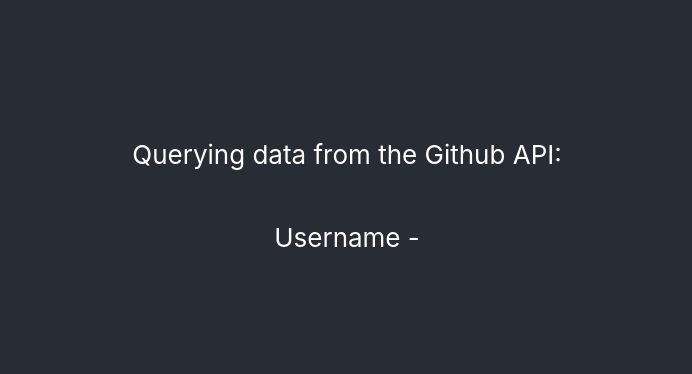
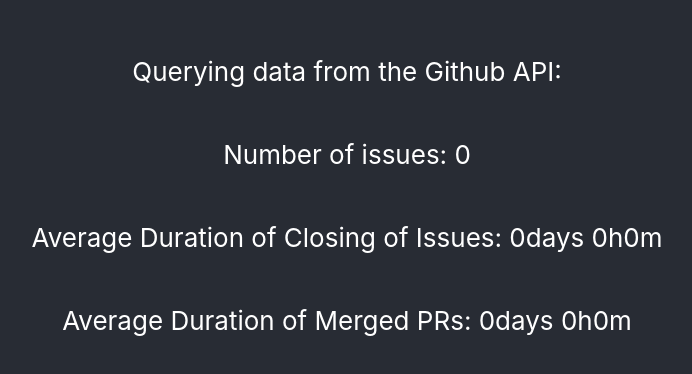
Before and after one commit to avpalmeira/github-analytics, a React (Create React App) app: page / in a window 1280 px wide. Shown: the part 204-578 px from the top of the page, without its empty margins (293-985 px from the left). Built offline with nearby package versions, Linux system fonts and the light colour scheme; no server answers.

Commit message:
show average duration of issues and prs

```diff
--- a/package.json
+++ b/package.json
@@ -7,6 +7,8 @@
     "@testing-library/react": "^11.1.0",
     "@testing-library/user-event": "^12.1.10",
     "axios": "^0.21.0",
+    "date-fns": "^2.16.1",
+    "moment": "^2.29.1",
     "react": "^17.0.1",
     "react-dom": "^17.0.1",
     "react-scripts": "4.0.0",
--- a/src/App.js
+++ b/src/App.js
@@ -1,30 +1,85 @@
 import React, { useState, useEffect } from 'react';
-import axios from 'axios';
+import moment from 'moment';
+import api from './services/api';
 import './App.css';
 
 function App() {
-  const githubApiUrl = process.env.REACT_APP_GITHUB_API_URL;
-  const accessToken = process.env.REACT_APP_GITHUB_ACCESS_TOKEN;
-  const api = axios.create({
-    baseURL: githubApiUrl,
-    headers: { authorization: `Bearer ${accessToken}` }
-  });
+  const [ issues, setIssues ] = useState([]);
+  const [ pullRequests, setPullRequests ] = useState([]);
 
-  const [ login, setLogin ] = useState("");
+  const getAverageDuration = (objects) => {
+    let averageDuration = 10;
+    if (objects[0] && objects[0].node) {
+      const mapOfDurations = objects.map((obj) => {
+        return (new Date(obj.node.closedAt) - new Date(obj.node.createdAt));
+      });
+      const sumOfDurations = mapOfDurations.reduce((total, duration) => total + duration, 0);
+      averageDuration = sumOfDurations / objects.length;
+    }
+    const duration = moment.duration(averageDuration);
+    return `${duration.get('days')}days ${duration.get('hours')}h${duration.get('minutes')}m`;
+  }
 
   useEffect(() => {
-    const fetchViewerLogin = async () => {
-      const response = await api.post('/', { query: "query { viewer { login } }" });
-      setLogin(response.data.data.viewer.login);
+    const fetchIssues = async () => {
+      const issuesQuery = `
+      query IssuesClosingTime {
+        repositoryOwner(login: "google") {
+          repository(name: "web-stories-wp") {
+            issues(last: 100, states: CLOSED) {
+              totalCount
+              edges {
+                node {
+                  createdAt
+                  closedAt
+                }
+              }
+            }
+          }
+        }
+      }`;
+      const res = await api.post('', { query: issuesQuery });
+
+      // refactor!
+      const retrievedIssues = res.data.data.repositoryOwner.repository.issues.edges;
+      setIssues(retrievedIssues);
     }
-    fetchViewerLogin();
-  });
+    const fetchPullRequests = async () => {
+      const pullRequestsQuery = `
+      query IssuesClosingTime {
+        repositoryOwner(login: "google") {
+          repository(name: "web-stories-wp") {
+            pullRequests(last: 100, states: CLOSED) {
+              totalCount
+              edges {
+                node {
+                  createdAt
+                  closedAt
+                  additions
+                  deletions
+                }
+              }
+            }
+          }
+        }
+      }`;
+      const res = await api.post('', { query: pullRequestsQuery });
+
+      // refactor!
+      const retrievedPRs = res.data.data.repositoryOwner.repository.pullRequests.edges;
+      setPullRequests(retrievedPRs);
+    }
+    fetchIssues();
+    fetchPullRequests();
+  }, []);
 
   return (
     <div className="App">
       <header className="App-header">
         <p>Querying data from the Github API:</p>
-        <p>Username - {login}</p>
+        <p>Number of issues: {issues.length}</p>
+        <p>Average Duration of Closing of Issues: {getAverageDuration(issues)}</p>
+        <p>Average Duration of Merged PRs: {getAverageDuration(pullRequests)}</p>
       </header>
     </div>
   );
--- /dev/null
+++ b/src/services/api.js
@@ -0,0 +1,10 @@
+import axios from 'axios';
+
+const githubApiUrl = process.env.REACT_APP_GITHUB_API_URL;
+const accessToken = process.env.REACT_APP_GITHUB_ACCESS_TOKEN;
+const api = axios.create({
+  baseURL: githubApiUrl,
+  headers: { authorization: `Bearer ${accessToken}` }
+});
+
+export default api;
```
Also changed, not shown: 1 other file (tests, documents, lock files or other folders).
